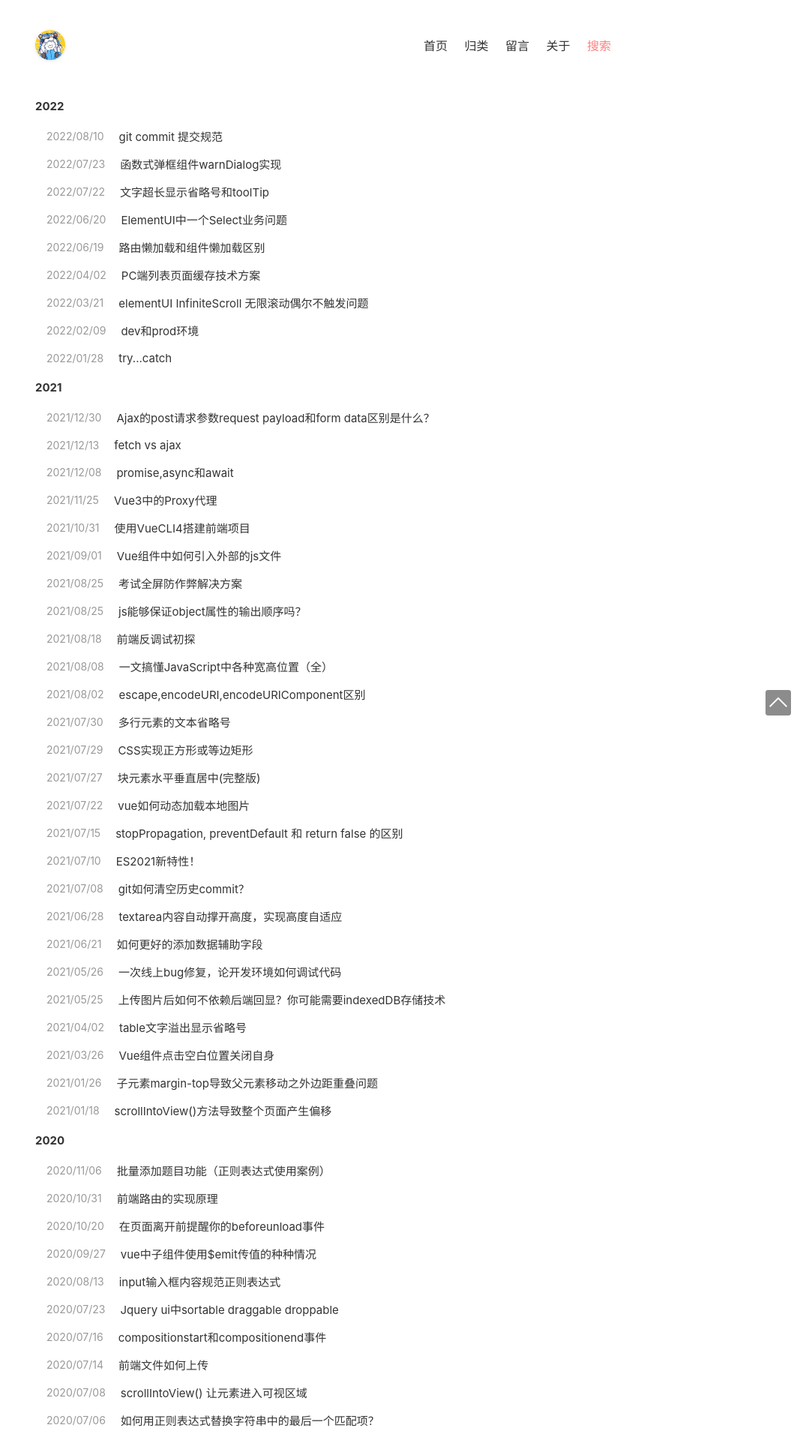
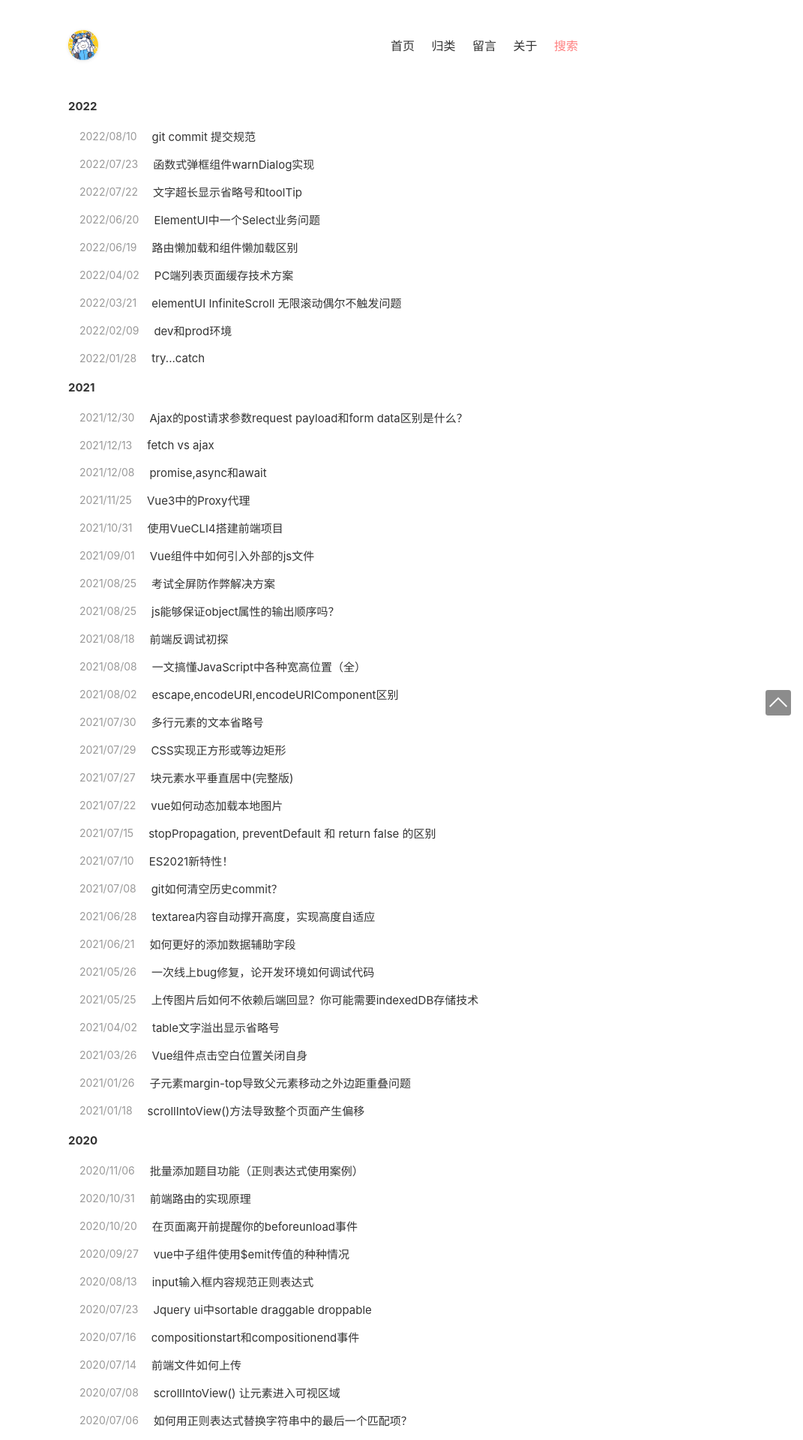
Before and after one commit to Daotin/fe-blog, a Jekyll site: the page built from index.html, in a window 1280 px wide. Shown: the top 1920 px of the page at 75% size, without its empty margins (209-1280 px from the left). Built offline with Jekyll 4.4.1, drawn with Linux system fonts in a browser that asks for light colours.

Commit message:
修改样式

```diff
--- a/static/css/common.css
+++ b/static/css/common.css
@@ -15,7 +15,7 @@ html {
 }
 
 body {
-  max-width: 60%;
+  max-width: 680px;
   padding: 0 14px;
   margin: 0 auto;
 }
```
